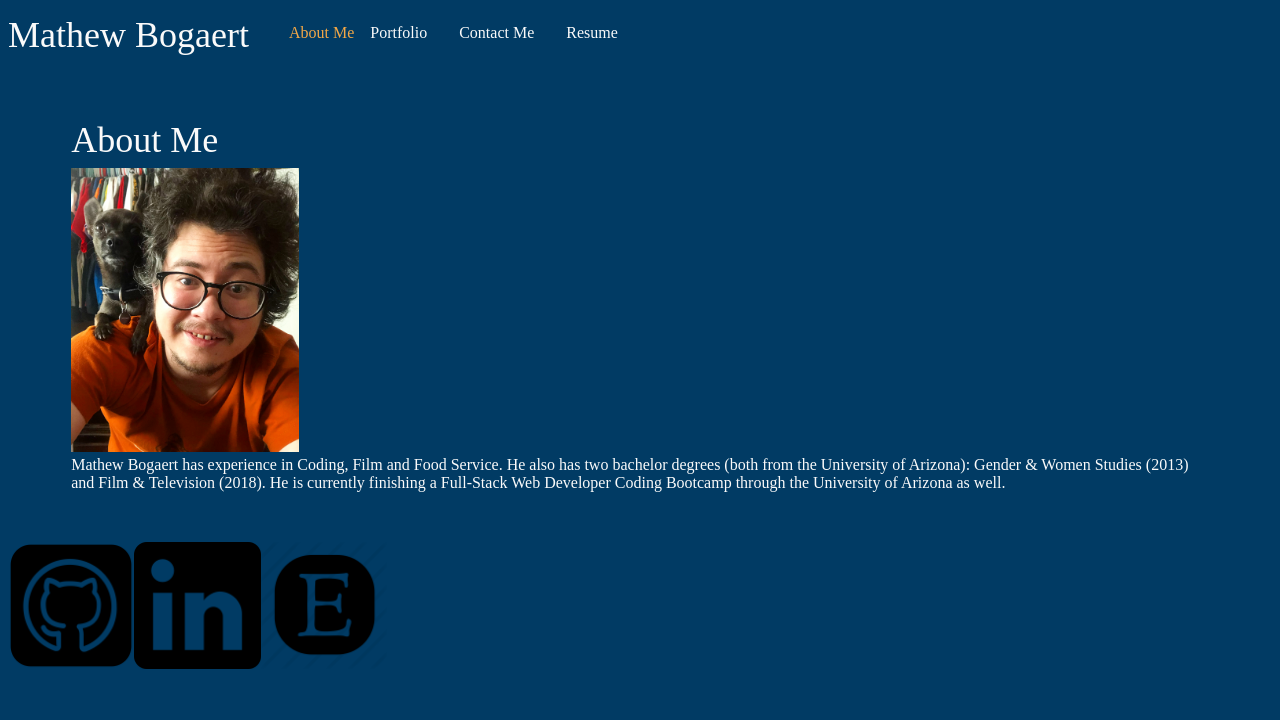
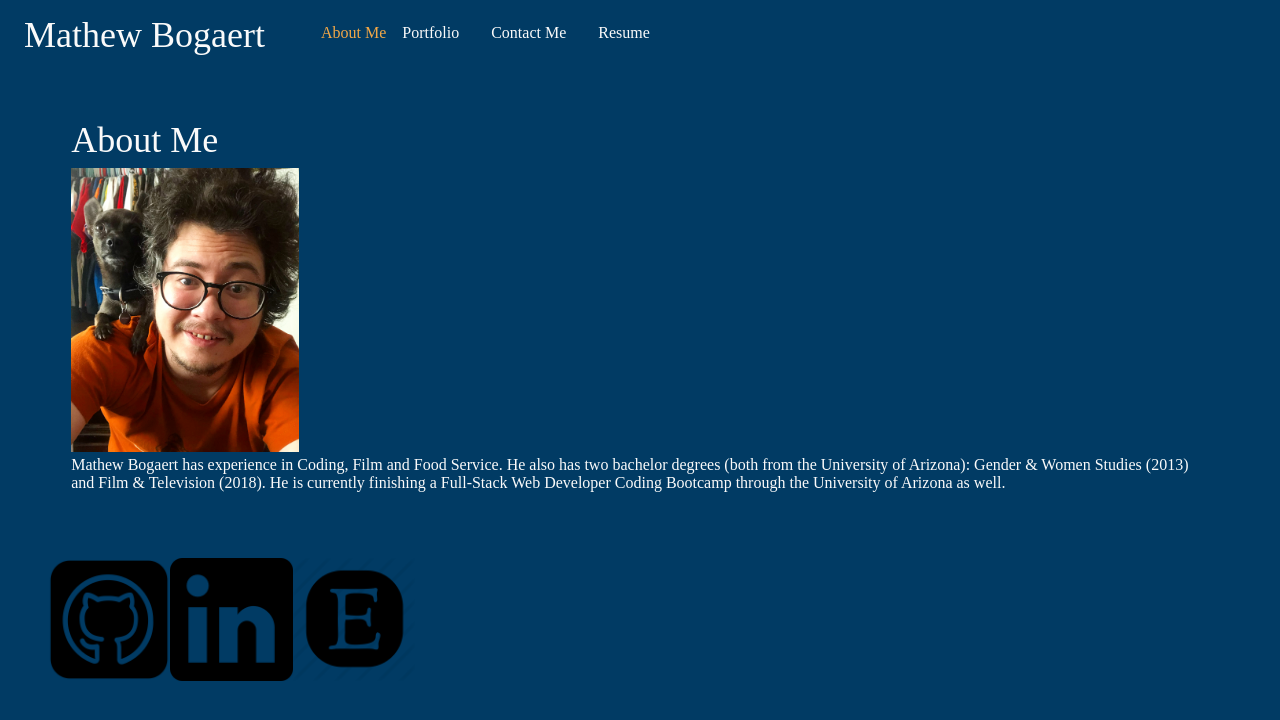
Before and after one commit to Mbogaert/react-portfolio, a React (Create React App) app: page / in a window 1280 px wide. Shown: the top 720 px of the page. Built offline with nearby package versions, Linux system fonts and the light colour scheme.

Commit message:
footer good for now

```diff
--- a/src/components/Footer/index.js
+++ b/src/components/Footer/index.js
@@ -5,10 +5,12 @@
 
 function Footer() {
     return (
-        <footer>
+        <footer >
+            <ul >
             <a href="https://github.com/Mbogaert"><img src={gitHub} style={{ width: "10% "}} alt=""/></a>
             <a href="https://www.linkedin.com/in/mathewbogaert/"><img src={linkedIn} style={{ width: "10% "}} alt=""/></a>
             <a href="https://www.etsy.com/shop/pokements/"><img src={etsy} style={{ width: "10% "}} alt=""/></a>
+            </ul>
         </footer>
     )
 }
--- a/src/components/Header/index.js
+++ b/src/components/Header/index.js
@@ -5,7 +5,7 @@
 
     return (
         <header className="flex-row">
-            <h1>Mathew Bogaert</h1>
+            <h1 className="mx-2">Mathew Bogaert</h1>
             <nav>
                 <ul className="flex-row">
                     <li className={currentPage === "About" ? "nav-link navActive" : "nav-link mx-2"}>
--- a/src/index.css
+++ b/src/index.css
@@ -197,6 +197,11 @@
   margin-right: var(--spacing-two);
   margin-left: var(--spacing-two);
 }
+.mx-5 {
+  display: flex;
+  align-items: center;
+  justify-content: center;
+}
 /*
 .my-1 {
   margin-top: var(--spacing-one);
@@ -207,7 +212,7 @@
   margin-top: var(--spacing-two);
   margin-bottom: var(--spacing-two);
 }
-
+*
 .my-5 {
   margin-top: var(--spacing-five);
   margin-bottom: var(--spacing-five);
```
